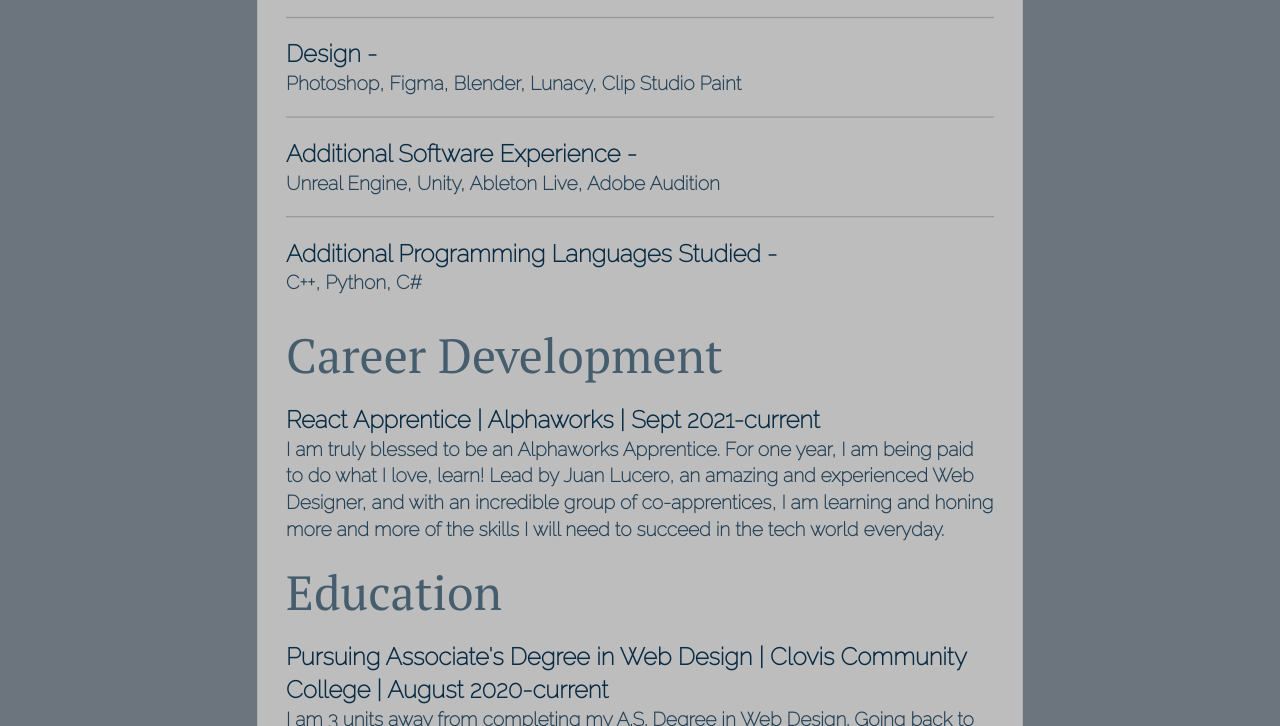
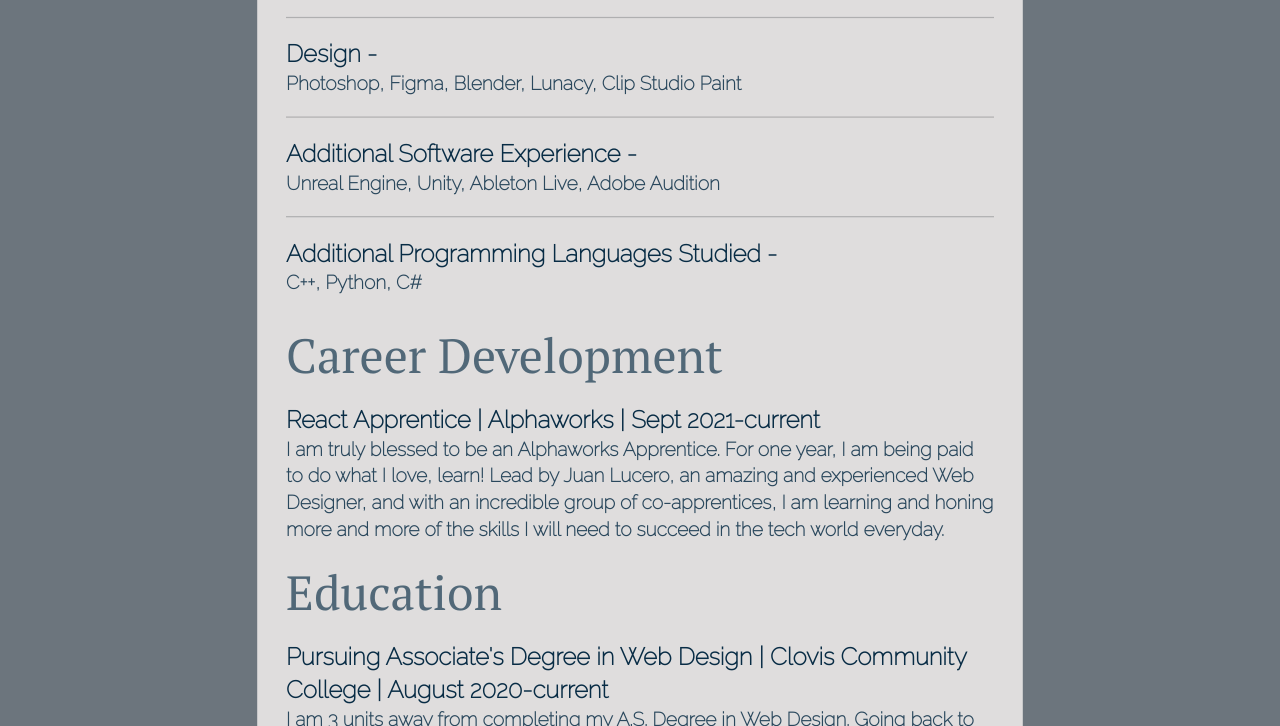
Before and after one commit to srosenberg74/Portfolio, a plain HTML site: page index.html in a window 1280 px wide. Shown: the part 582-1308 px from the top of the page. Drawn offline with nearby package versions, Linux system fonts and the light colour scheme; a web font is replaced by a local one.

Commit message:
style(bg): lighten bg color

```diff
--- a/index.html
+++ b/index.html
@@ -72,7 +72,7 @@
       class="container p-2 px-4 border border-secondary rounded-2 mx-auto w-50 mt-3"
       style="
         width: 80vw;
-        background-color: #bebdbd;
+        background-color: #dfdddd;
         transform: scale(1.2) translateY(9%);
         margin-bottom: 270px;
       "
```
